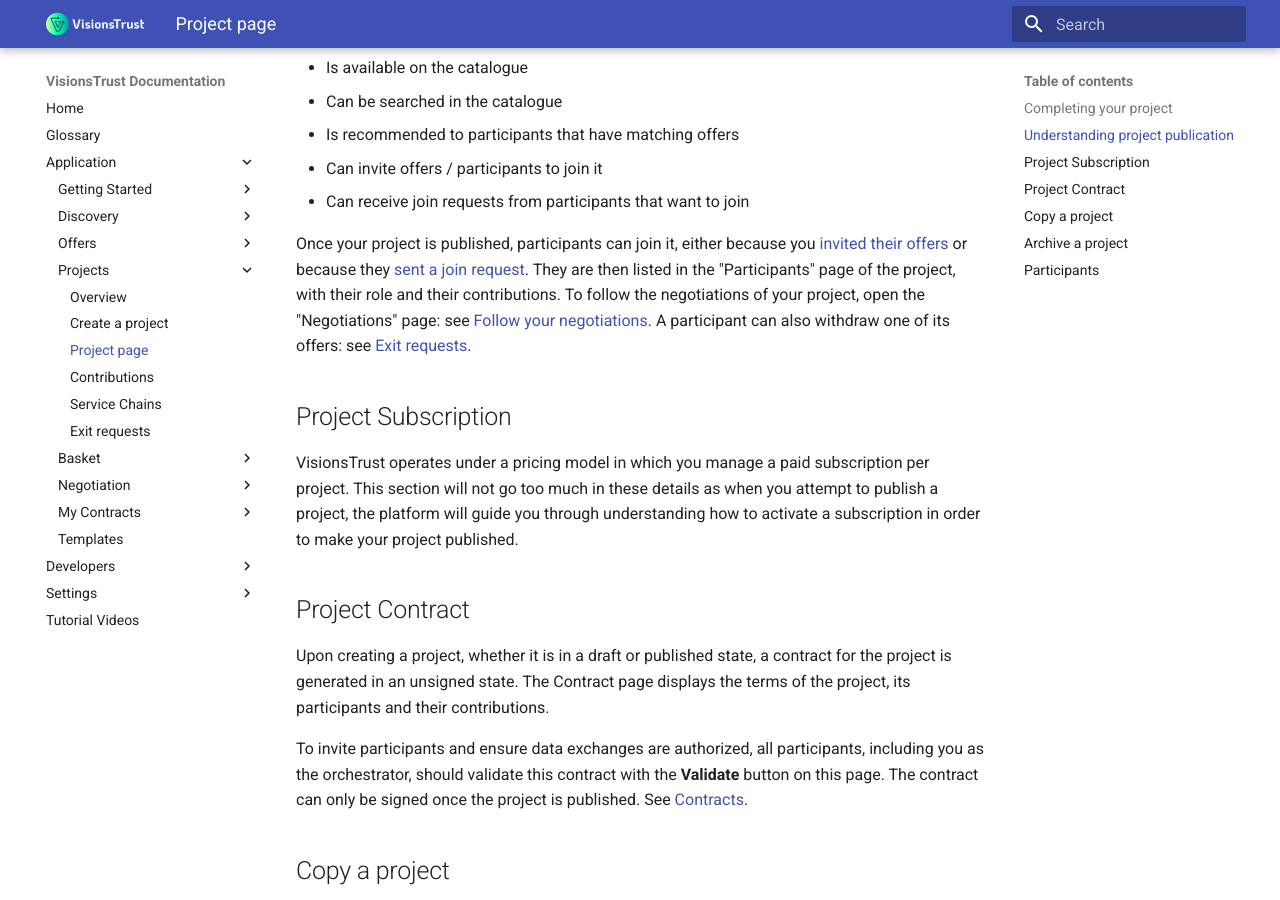
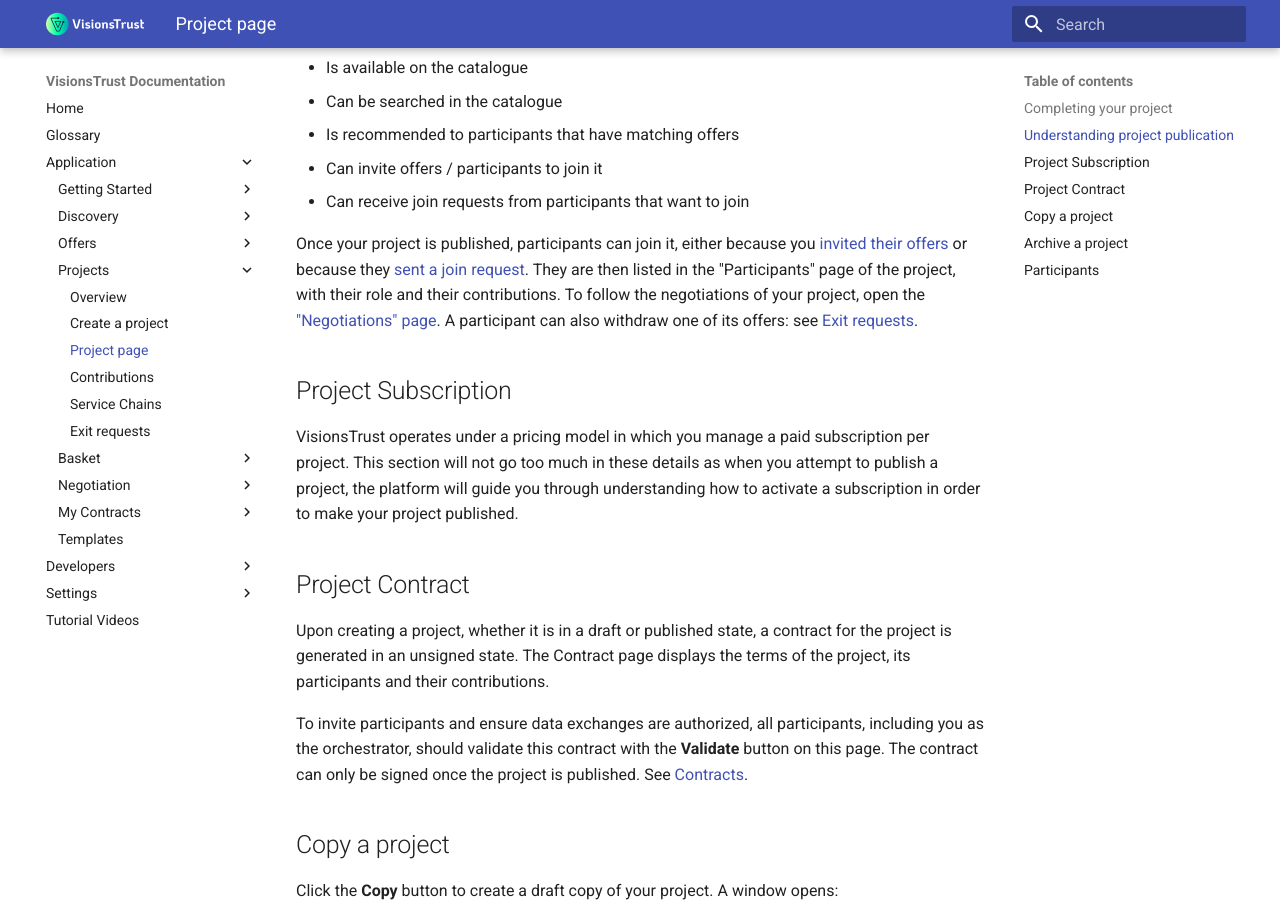
Before and after one commit to VisionsOfficial/visionstrust-docs, an MkDocs documentation site: the page built from docs/application/projects/project-settings.md, in a window 1280 px wide and 900 px high, scrolled down 1755 px. Built offline with MkDocs 1.6.1 and Material for MkDocs 9.7.7, drawn with Linux system fonts in a browser that asks for light colours.

Commit message:
docs: link the Negotiations page directly in the Project page

```diff
--- a/docs/application/projects/project-settings.md
+++ b/docs/application/projects/project-settings.md
@@ -45,7 +45,7 @@ A published project:
 - Can invite offers / participants to join it
 - Can receive join requests from participants that want to join
 
-Once your project is published, participants can join it, either because you [invited their offers](../negotiation/invitations.md) or because they [sent a join request](../negotiation/join-requests.md). They are then listed in the "Participants" page of the project, with their role and their contributions. To follow the negotiations of your project, open the "Negotiations" page: see [Follow your negotiations](../negotiation/following-negotiations.md). A participant can also withdraw one of its offers: see [Exit requests](./exit-requests.md).
+Once your project is published, participants can join it, either because you [invited their offers](../negotiation/invitations.md) or because they [sent a join request](../negotiation/join-requests.md). They are then listed in the "Participants" page of the project, with their role and their contributions. To follow the negotiations of your project, open the ["Negotiations" page](../negotiation/following-negotiations.md). A participant can also withdraw one of its offers: see [Exit requests](./exit-requests.md).
 
 ## Project Subscription
 
```
